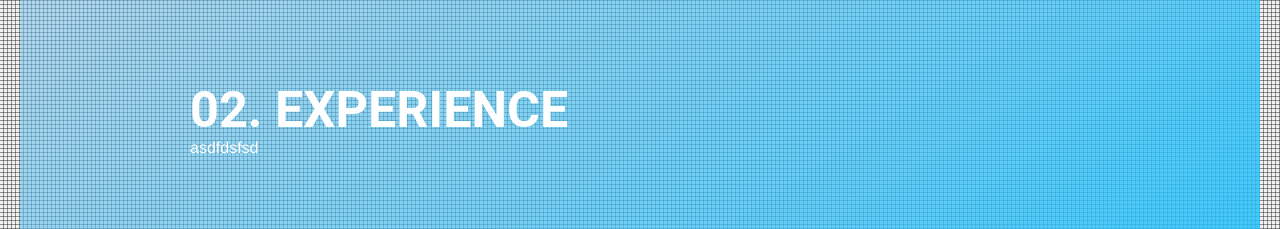
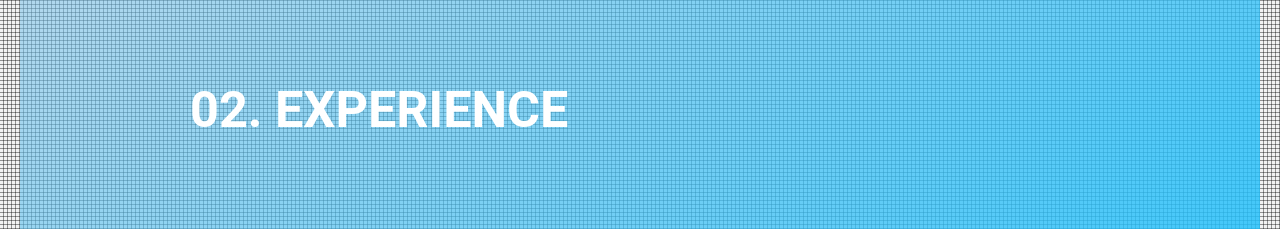
Before and after one commit to FlintSable/Portfolio-NextJS, a Next.js app: page / in a window 1280 px wide. Shown: the part 1740-1969 px from the top of the page. Built offline with nearby package versions, Linux system fonts and the light colour scheme.

Commit message:
moved some general layout css from componenets to the global.css file

```diff
--- a/components/About/About.js
+++ b/components/About/About.js
@@ -1,13 +1,14 @@
 import React, { useEffect, useState } from "react";
 import Head from "next/head";
 import styles from "./About.module.css";
+
 import Image from "next/image";
 
 const About = () => {
   return (
     <div id="section-about" className={styles["main-about"]}>
-      <div className={styles["interior-about"]}>
-        <h1 className={styles["section-h1"]}>01. About</h1>
+      <div className={"section-interior"}>
+        <h1 className={"section-h1"}>01. About</h1>
         <div className={styles["layout-about"]}>
           <div className={styles["textbox-about"]}>
             <p className="text-p-about">
--- a/components/About/About.module.css
+++ b/components/About/About.module.css
@@ -14,12 +14,12 @@
     margin: 0px auto;
     max-width: 900px;
   }
-.section-h1 {
+
+/* .section-h1 {
     text-transform: uppercase;
     font: bold var(--fs-l) Roboto, sans-serif;
 
-    /* text-shadow: 4px 3px 0px #1170b4, 9px 8px 0px rgba(2, 0, 33, 0.15); */
-}
+} */
 
 .layout-about {
     display: grid;
--- a/components/Container/ContainerBak.module.css
+++ b/components/Container/ContainerBak.module.css
@@ -245,6 +245,7 @@ These media queries are only related to the grid layout
 
   /* text-shadow: 4px 3px 0px #1170b4, 9px 8px 0px rgba(2, 0, 33, 0.15); */
 }
+
 .main-about {
   grid-area: about / about / about / about;
   margin: 0px;
--- a/components/Experience/Experience.js
+++ b/components/Experience/Experience.js
@@ -5,10 +5,10 @@ import styles from "./Experience.module.css";
 const Experience = () => {
   return (
     <div id="section-experince" className={styles["main-experience"]}>
-      <div className={styles["interior-experience"]}>
-        <h1 className={styles["section-h1"]}>02. Experience</h1>
+      <div className={"section-interior"}>
+        <h1 className={"section-h1"}>02. Experience</h1>
         <div className={styles["layout-exp"]}>
-          <p>asdfdsfsd</p>
+          {/* this next section should loop over data */}
         </div>
       </div>
     </div>
--- a/components/Header/Header.js
+++ b/components/Header/Header.js
@@ -23,7 +23,6 @@ export default function Header() {
             </li>
             <li className={styles.li}>
               <Link href="#section-experince">Experience</Link>
-              {/* <a href="#section-experince">Experince</a> */}
             </li>
             <li className={styles.li}>Projects</li>
             <li className={styles.li}>Resume</li>
--- a/styles/globals.css
+++ b/styles/globals.css
@@ -17,6 +17,19 @@
 body {
   margin: 0;
 }
+
+.section-h1 {
+  text-transform: uppercase;
+  font: bold var(--fs-l) Roboto, sans-serif;
+
+}
+
+.section-interior {
+  margin: 0px auto;
+  max-width: 900px;
+}
+
+
 
 html {
   scroll-behavior: smooth;
```
